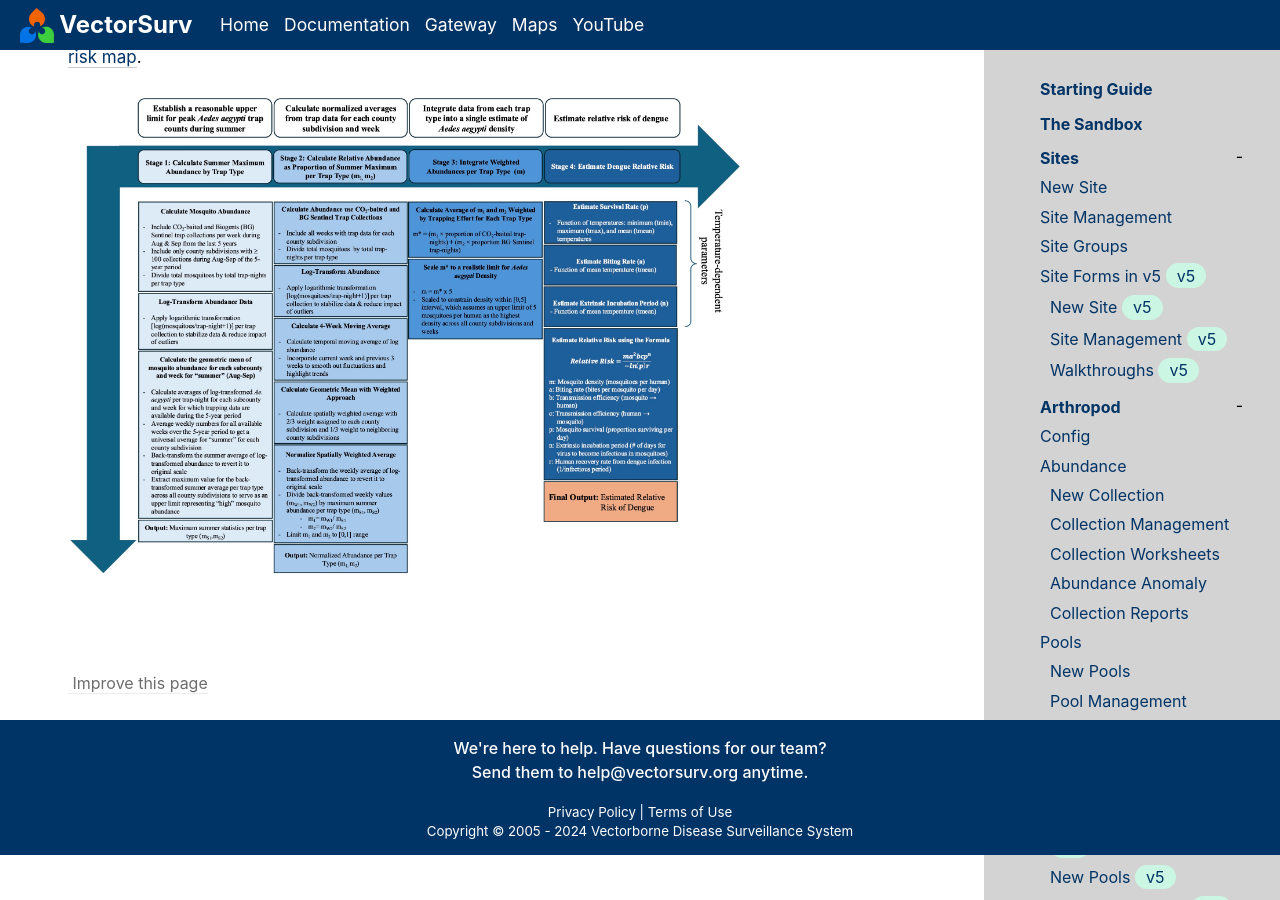
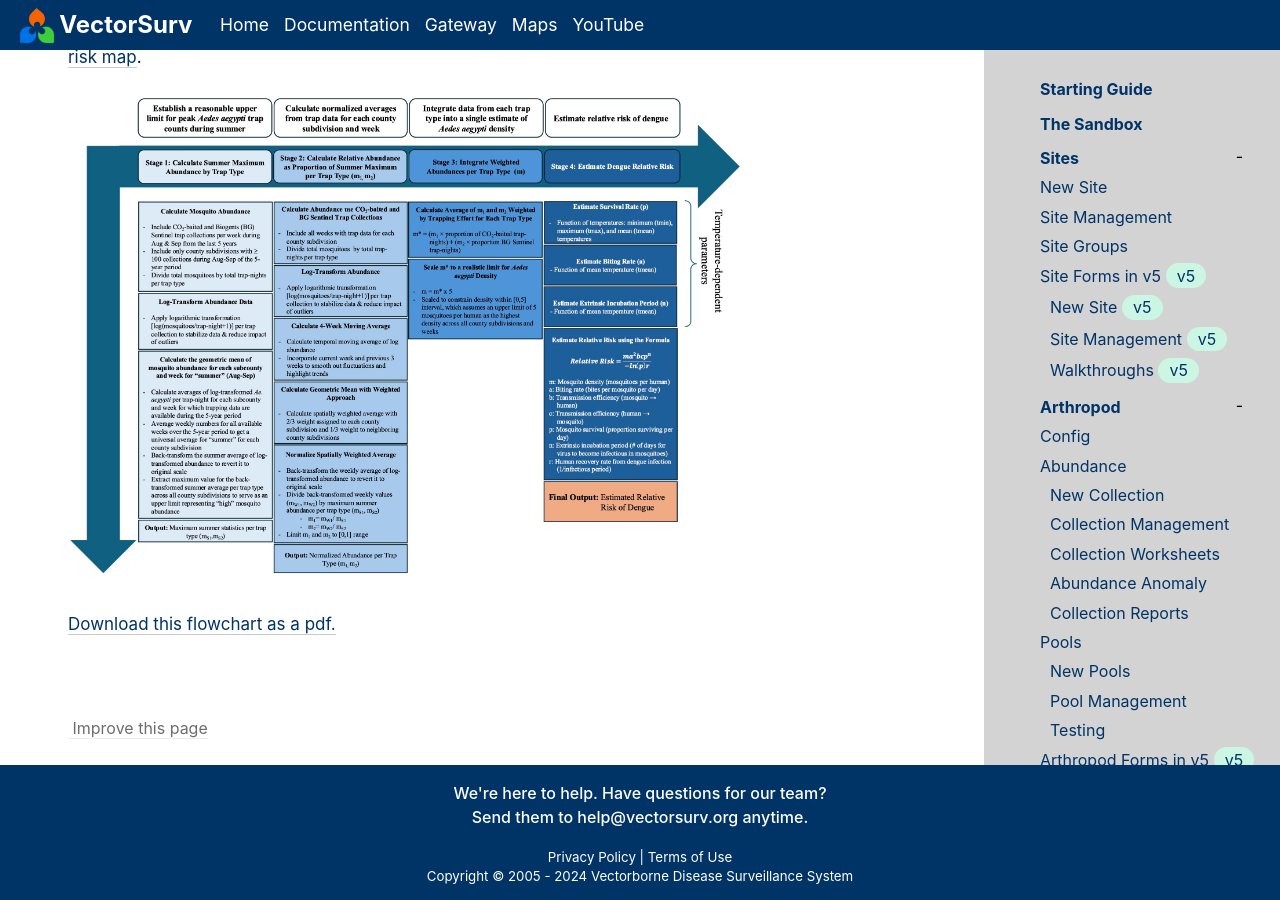
Before and after one commit to tlvaldepena/vectorsurv.org, a Jekyll site: the page built from _docs/maps/dengue.md, in a window 1280 px wide and 900 px high, scrolled down 196 px. Built offline with Jekyll 4.4.1, drawn with Linux system fonts in a browser that asks for light colours.

Commit message:
Add flowchart pdf to dengue risk map documentation

```diff
--- a/_docs/maps/dengue.md
+++ b/_docs/maps/dengue.md
@@ -6,3 +6,5 @@ title: Dengue Risk Map
 
 The following flowchart indicates how the dengue risk is calculated for the [dengue risk map](https://maps.vectorsurv.org/dengue).
 [![Flowchart explaining dengue risk calculation]({{ site.baseurl }}/assets/images/flowchart_dengue.jpg "Click to view")]({{ site.baseurl }}/assets/images/flowchart_dengue.jpg)
+
+ [Download this flowchart as a pdf.]({{ site.baseurl }}/assets/files/DengueFlowchart.pdf)
```
Also changed, not shown: 1 other file.
